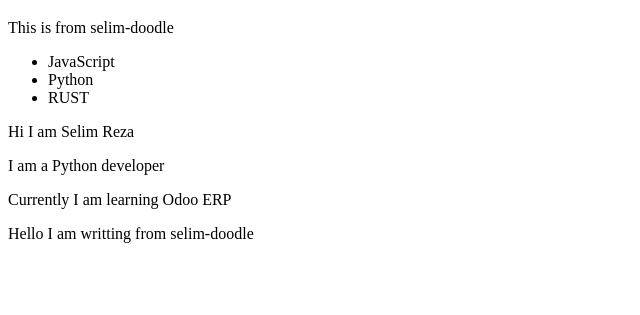
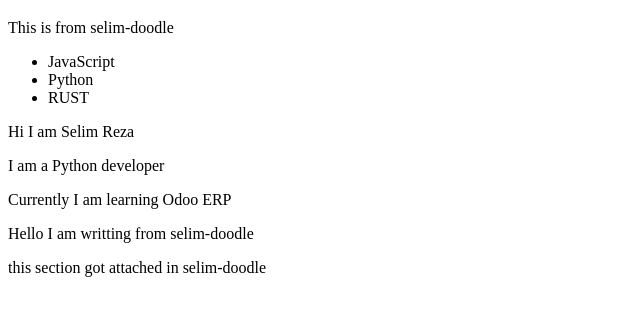
Before and after one commit to selim-reza007/git-team-pratice, a plain HTML site: page index.html in a window 1280 px wide. Shown: the part 61-376 px from the top of the page, without its empty margins (0-640 px from the left). Drawn offline with Linux system fonts and the light colour scheme.

Commit message:
Update index file
Add div section to boddom

```diff
--- a/index.html
+++ b/index.html
@@ -17,5 +17,8 @@
     <p>I am a Python developer</p>
     <p>Currently I am learning Odoo ERP</p>
     <p>Hello I am writting from selim-doodle</p>
+    <div>
+        <p>this section got attached in selim-doodle</p>
+    </div>
 </body>
 </html>
```
